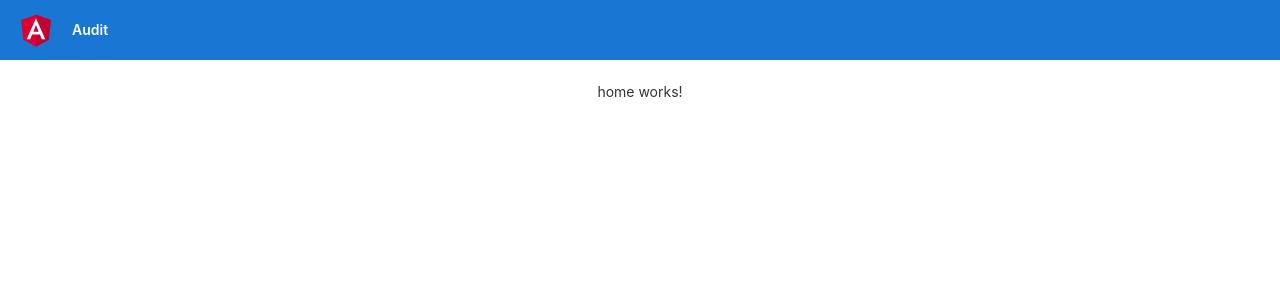
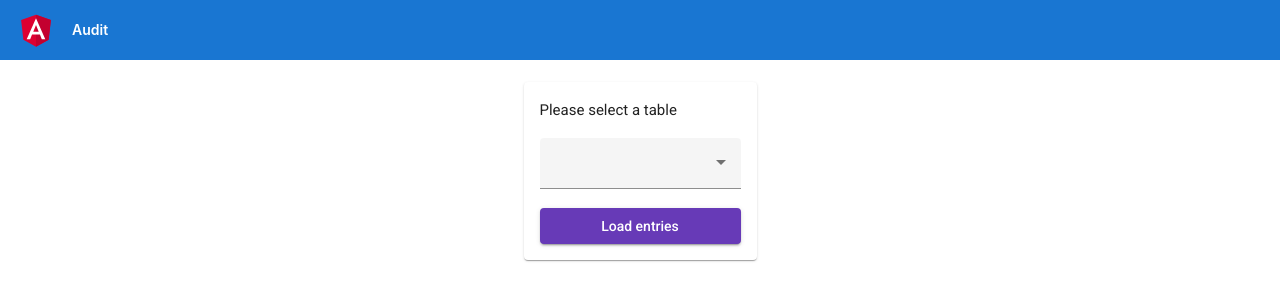
Before and after one commit to puscasergiu/audit-web, an Angular app: page /home in a window 1280 px wide. Both pictures are taken after a click on the button "Audit details". Shown: the top 300 px of the page. Built offline with nearby package versions, Linux system fonts and the light colour scheme.

Commit message:
Add page

```diff
--- a/src/app/modules/audit/audit.module.ts
+++ b/src/app/modules/audit/audit.module.ts
@@ -3,12 +3,14 @@ import { CommonModule } from '@angular/common';
 
 import { AuditRoutingModule } from './audit-routing.module';
 import { HomeComponent } from './components/home/home.component';
+import { MaterialModule } from 'src/app/material.module';
 
 @NgModule({
   declarations: [HomeComponent],
   imports: [
     CommonModule,
-    AuditRoutingModule
+    AuditRoutingModule,
+    MaterialModule
   ],
   exports: [
     AuditRoutingModule
--- a/src/app/modules/audit/components/home/home.component.html
+++ b/src/app/modules/audit/components/home/home.component.html
@@ -1 +1,20 @@
-<p>home works!</p>
+<mat-card>
+
+    <h4>Please select a table</h4>
+
+    <mat-form-field appearance="fill" style="display:block">
+
+        <mat-select matNativeControl required>
+            <mat-option value="volvo">Customer</mat-option>
+            <mat-option value="saab">Table 1</mat-option>
+            <mat-option value="mercedes">Table 2</mat-option>
+            <mat-option value="audi">Table 3</mat-option>
+        </mat-select>
+
+    </mat-form-field>
+
+    <button mat-raised-button color="primary" style="width: 100%;">Load entries</button>
+
+
+
+</mat-card>
```
Also changed, not shown: src/app/material.module.ts (+5 -2 lines).
